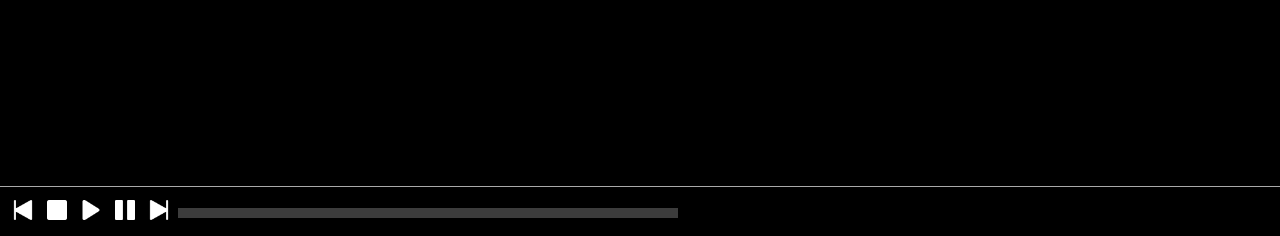
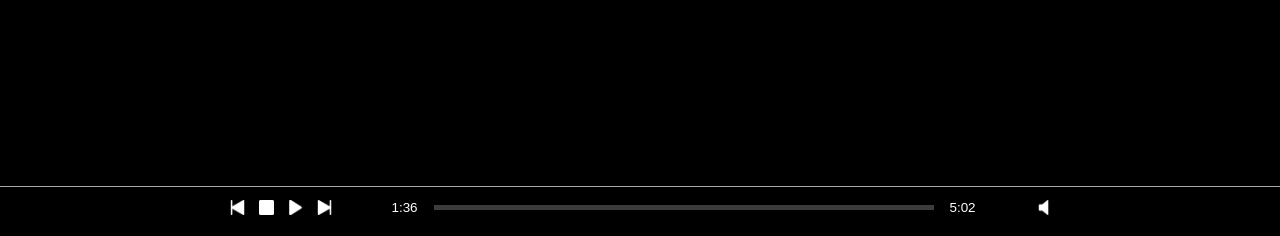
Before and after one commit to MrFrangipane/share-webapp, a PHP site: page / in a window 1280 px wide. Shown: the part 564-800 px from the top of the page. Run offline with PHP 8.4, Linux system fonts and the light colour scheme; data that the repository does not hold is empty.

Commit message:
Better player controls layout

```diff
--- a/site/index.php
+++ b/site/index.php
@@ -30,22 +30,25 @@
         <audio src="" id="audioPlayer">
             HTML is not supported :/
         </audio>
-        <table>
+        <table id="playerControls">
             <tr>
-                <td><img id="previous" src="site/icons/previous.png"></td>
-                <td><img id="stop" src="site/icons/stop.png"></td>
-                <td><img id="play" src="site/icons/play.png"></td>
-                <td><img id="pause" src="site/icons/pause.png"></td>
-                <td><img id="next" src="site/icons/next.png"></td>
+                <td><div id="previous"></div></td>
+                <td><div id="stop"></div></td>
+                <td><div id="playpause"></div></td>
+                <td><div id="next"></div></td>
+                <td><div class="playerControlSpacer"></div></td>
+                <td><div id="currentTime">1:36</div></td>
                 <td><div id="seekBackdrop">
                     <div id="seekBar"></div>
                 </div></td>
+                <td><div id="totalTime">5:02</div></td>
+                <td><div class="playerControlSpacer"></div></td>
+                <td><div id="volumeIcon"></div></td>
             </tr>
         </table>
     </div>
 
     <?php include 'app/playlist.php'; ?>
-
 
     <script src="http://code.jquery.com/jquery-2.2.0.js"></script>
     <script src="site/audioplayer.js"></script>
--- a/site/style.css
+++ b/site/style.css
@@ -18,16 +18,53 @@ body {
     box-sizing: border-box;
     background-color: black;
     position: fixed;
-    left: 0;
+    left:0;
     bottom: 0;
     border-top: 1px solid darkgrey;
 }
 
-#player img {
-    width: 20px;
-    padding: 5px;
+#playerControls {
+    margin-left: auto;
+    margin-right: auto;
 }
 
+#previous, #stop, #playpause, #next, #volumeIcon {
+    width: 25px;
+    height: 18px;
+    background-size: 60%;
+    background-repeat: no-repeat;
+    background-position: center;
+}
+
+#previous { background-image: url("icons/previous.png"); }
+#stop { background-image: url("icons/stop.png"); }
+#playpause { background-image: url("icons/play.png"); }
+#next { background-image: url("icons/next.png"); }
+#volumeIcon{ background-image: url("icons/vol-01.png"); }
+
+.playerControlSpacer {
+    width: 35px;
+    height: 25px;
+}
+
+#currentTime, #totalTime {
+    width: 50px;
+    height: 25px;
+    line-height: 25px;
+    text-align: center;
+    font-size: 80%;
+}
+
+#seekBackdrop {
+    width: 500px;
+    background-color: rgb(60, 60, 60);;
+}
+
+#seekBar {
+    background-color: white;
+    height: 5px;
+    width: 0%;
+}
 
 .songTitle,
 .songDetails {
@@ -88,16 +125,6 @@ body {
     width: 100px;
 }
 
-#seekBackdrop {
-    width: 500px;
-    background-color: rgb(60, 60, 60);;
-}
-
-#seekBar {
-    background-color: white;
-    height: 10px;
-    width: 0%;
-}
 
 /* DROP FILE */
 /*************/
```
